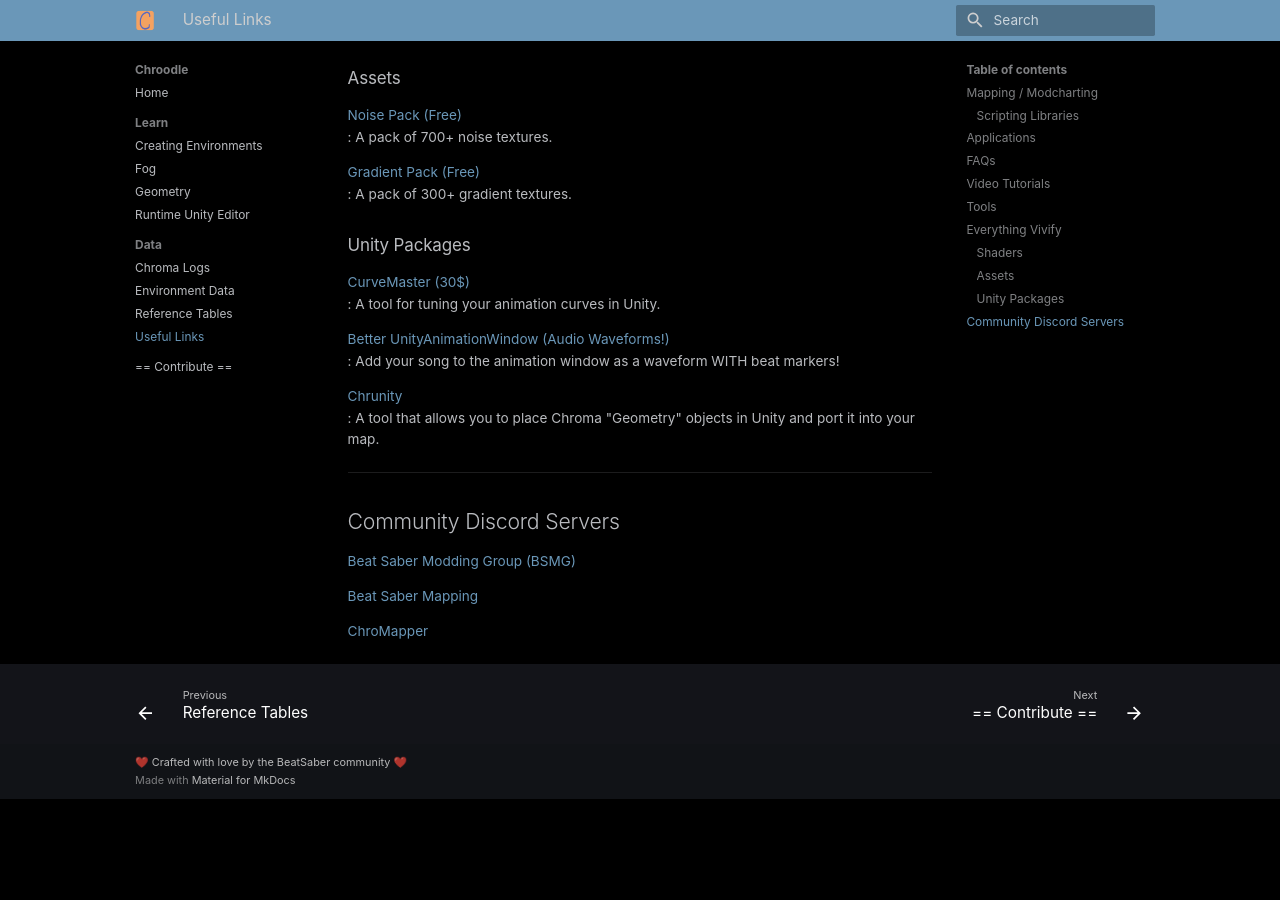
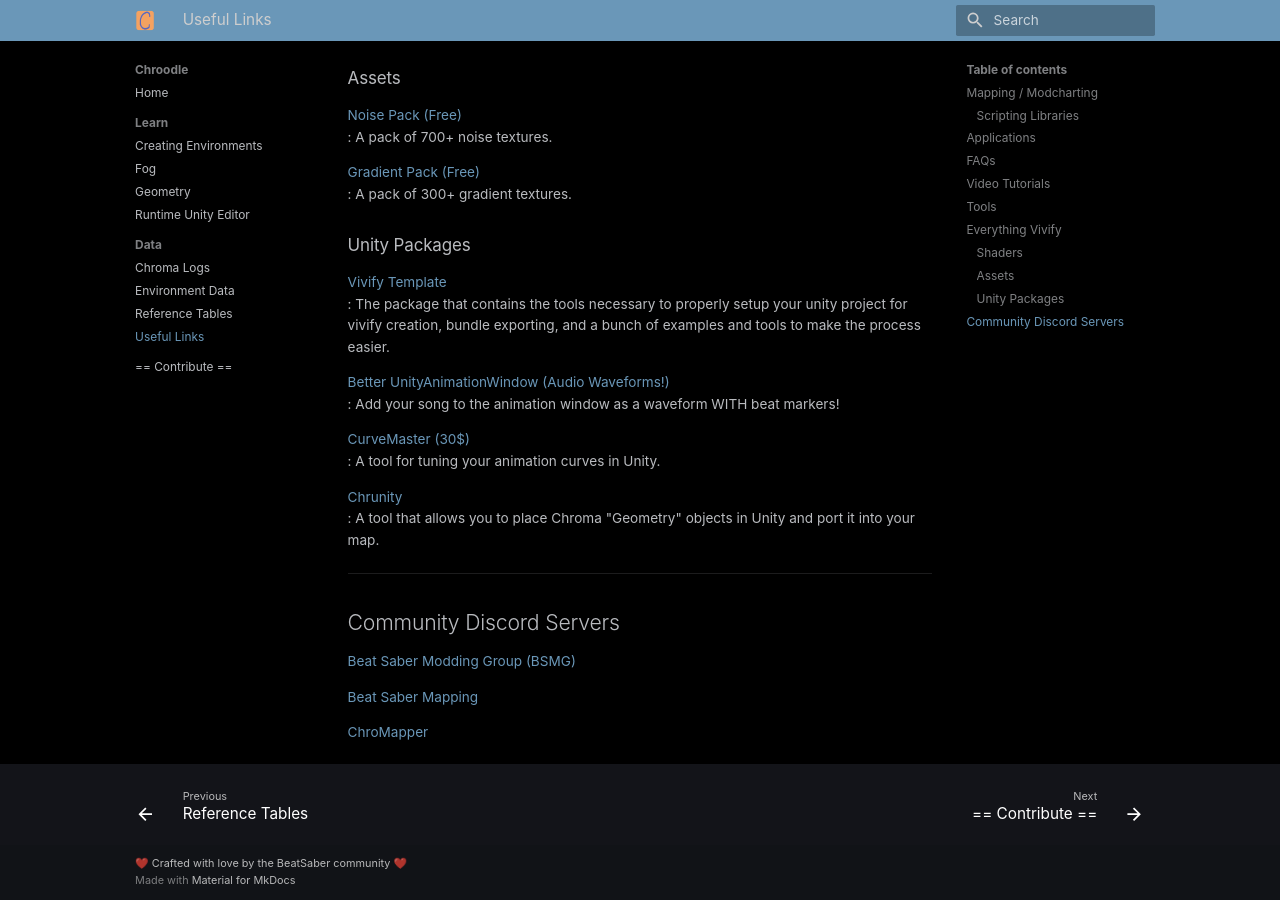
Before and after one commit to UGEcko/chroodleWeb, an MkDocs documentation site: the page built from docs/data/links.md, in a window 1280 px wide and 900 px high, scrolled down 3871 px. Built offline with MkDocs 1.6.1 and Material for MkDocs 9.7.7, drawn with Linux system fonts in a browser that asks for light colours; some web fonts are replaced; before the commit the page ends 4670 px from its top, so only the background shows below that.

Commit message:
Add the thing that shouldve been added first lmao

```diff
--- a/docs/data/links.md
+++ b/docs/data/links.md
@@ -140,9 +140,13 @@
 
 ### Unity Packages
 
+[Vivify Template](https://github.com/Swifter1243/VivifyTemplate) <br> : The package that contains the tools necessary to properly setup your unity project for vivify creation, bundle exporting, and a bunch of examples and tools to make the process easier.
+
+[Better UnityAnimationWindow (Audio Waveforms!)](https://github.com/swifter1243/UnityAnimationWindow) <br> : Add your song to the animation window as a waveform WITH beat markers!
+
+
 [CurveMaster (30$)](https://assetstore.unity.com/packages/tools/animation/curve-master-252505) <br> : A tool for tuning your animation curves in Unity.
 
-[Better UnityAnimationWindow (Audio Waveforms!)](https://github.com/swifter1243/UnityAnimationWindow) <br> : Add your song to the animation window as a waveform WITH beat markers!
 
 [Chrunity](https://github.com/UGEcko/Chrunity) <br> : A tool that allows you to place Chroma "Geometry" objects in Unity and port it into your map.
 
```
